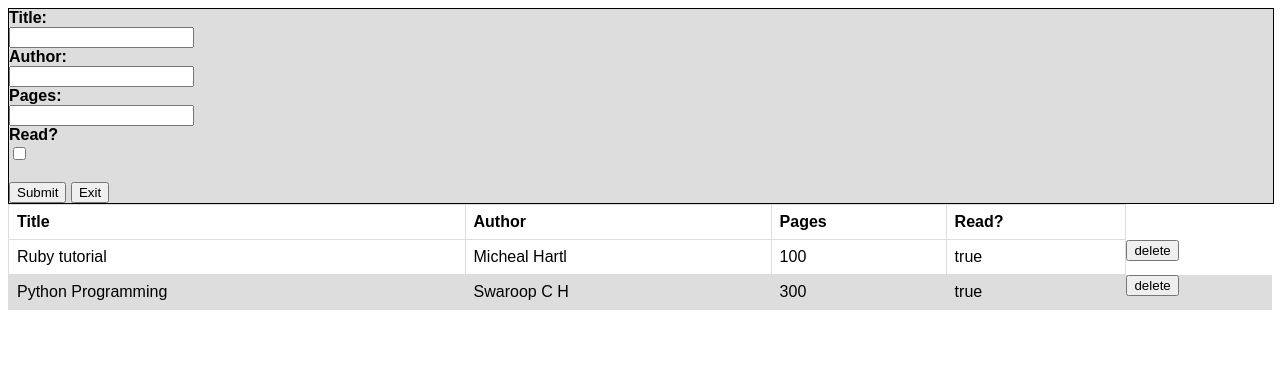
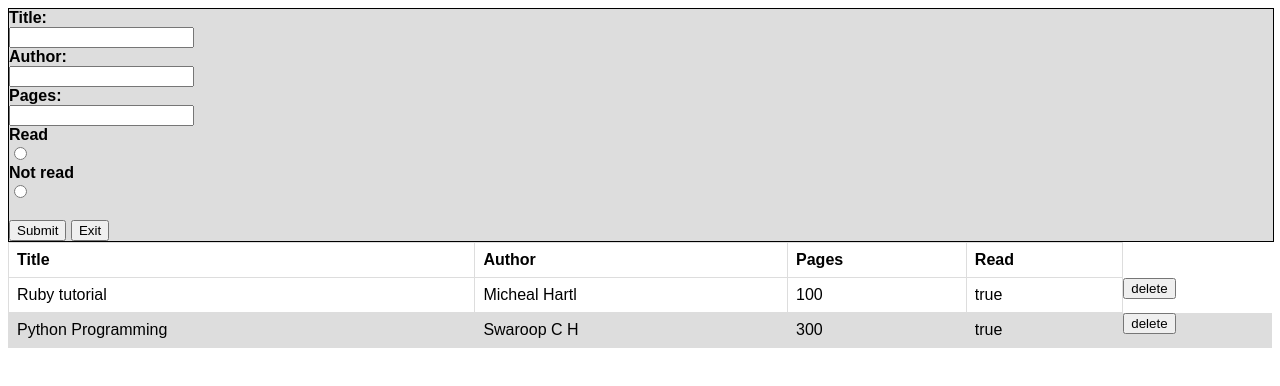
Before and after one commit to RyanTruran/Library, a plain HTML site: page index.html in a window 1280 px wide. Both pictures are taken after a click on the button "Add Book". Drawn offline with Linux system fonts and the light colour scheme.

Commit message:
Added radio inputs for read/unread

```diff
--- a/index.html
+++ b/index.html
@@ -20,8 +20,11 @@
   Pages:<br>
   <input type="number" name="pages" required>
   <br>
-  Read?<br>
-  <input type="checkbox" name="read" required>
+  Read<br>
+  <input type="radio" name="read" value="Read">
+  <br>
+  Not read<br>
+  <input type="radio" name="read" value="Not read">
   <br><br>
   <input type="submit" value="Submit">
   <button id="close">Exit</button>
--- a/library.js
+++ b/library.js
@@ -30,7 +30,7 @@ function createTable(){
   table.appendChild(title).innerHTML="Title";
   table.appendChild(author).innerHTML="Author";
   table.appendChild(pages).innerHTML="Pages";
-  table.appendChild(read).innerHTML="Read?";
+  table.appendChild(read).innerHTML="Read";
   for (row = 0; row < bookArray.length; row++) {
     tr = document.createElement('tr');
     tdTitle = document.createElement('td');
@@ -48,15 +48,12 @@ function createTable(){
     tdAuthor.innerHTML = bookArray[row].author;
     tdPages.innerHTML = bookArray[row].pages;
     tdRead.innerHTML = bookArray[row].read;
-    table.appendChild(tr).dataset.name = row;
-    console.log(tr.dataset)
+    table.appendChild(tr);
   };
-  let deletes=document.querySelectorAll("[data-name]")
-  for(i=0;i < deletes.length;i++){
+  let deleteObj=document.querySelectorAll("[data-name]")
+  for(i=0;i < deleteObj.length;i++){
     deletes[i].addEventListener("click",function(e){
-      console.log(e.target.dataset.name)
-      removeBook(e.target.dataset.name)
-      e.stopPropagation();
+      removeBook(e.target.dataset.name);
     });
   }
 };
```
